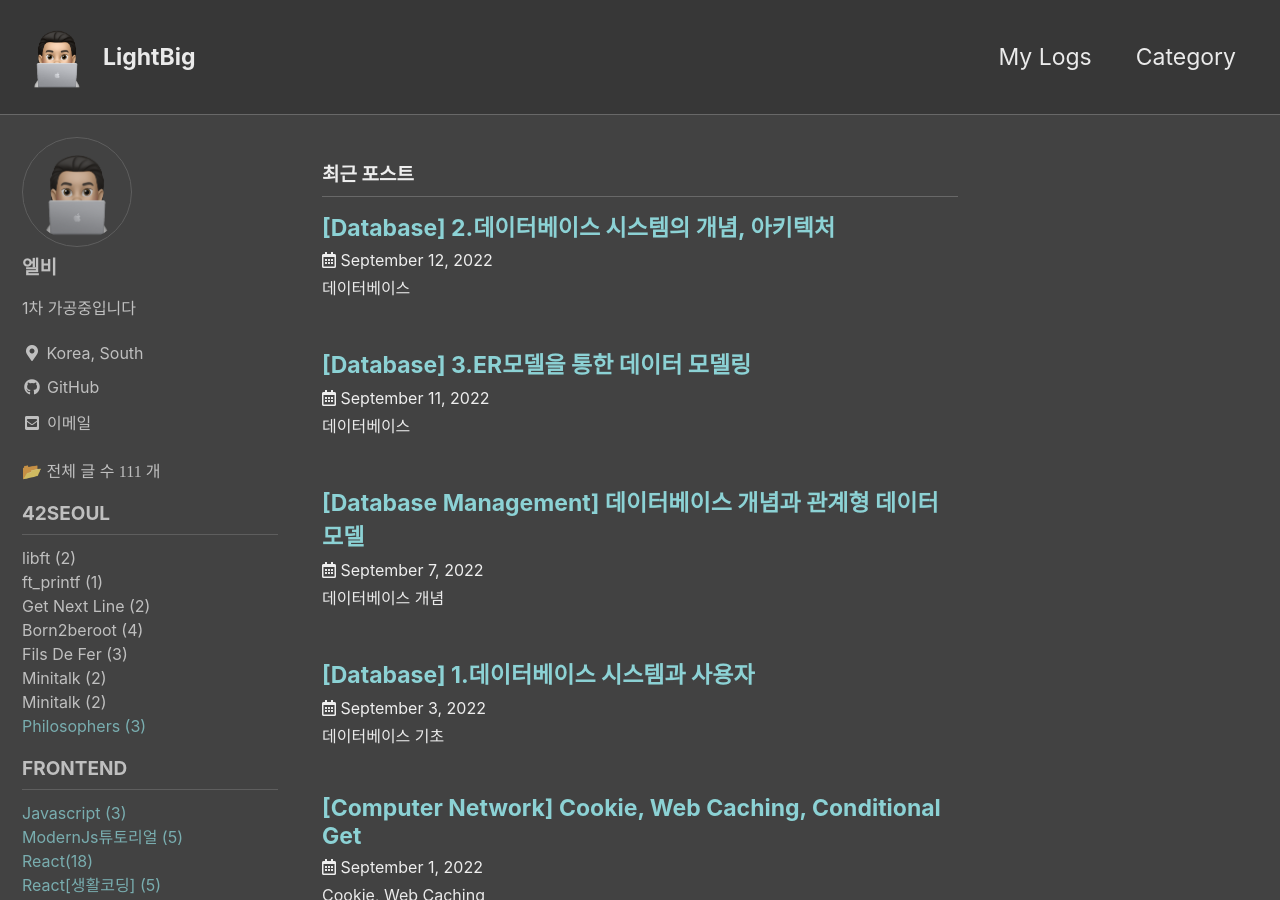
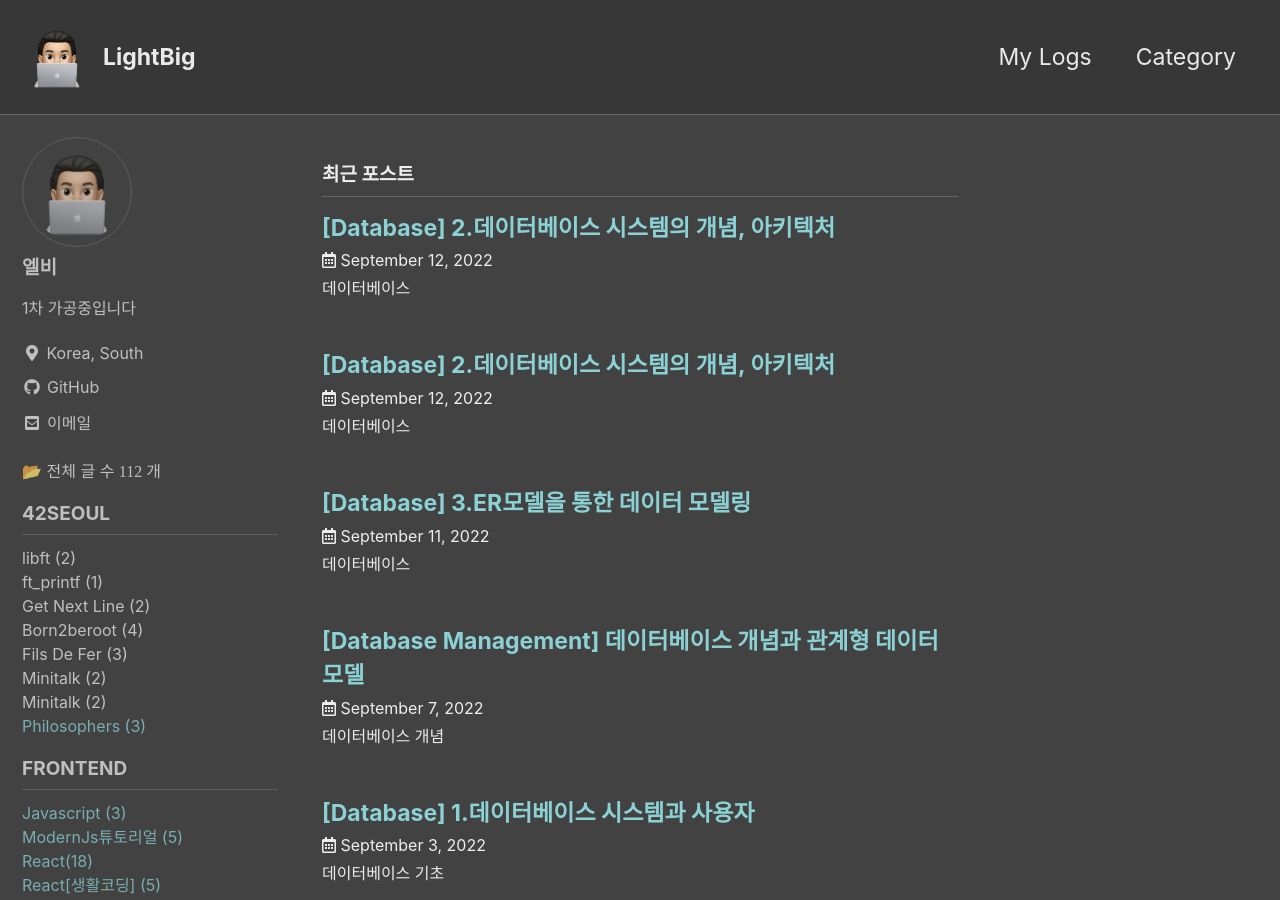
Before and after one commit to koreanddinghwan/koreanddinghwan.github.io, a Jekyll site: the page built from index.html, in a window 1280 px wide and 900 px high. Built offline with Jekyll 4.4.1, drawn with Linux system fonts in a browser that asks for light colours; cached includes are drawn as plain includes; some web fonts are replaced; the list of posts is cut into pages by our own code.

Commit message:
FEAT:POST

```diff
--- /dev/null
+++ b/_posts/db/database/2022-09-26-5.md
@@ -0,0 +1,17 @@
+---
+title: "[Database] 2.데이터베이스 시스템의 개념, 아키텍처"
+excerpt: "데이터베이스"
+
+categories:
+  - database
+tags:
+  - database
+  - DB system
+
+
+toc: true
+toc_sticky: true
+
+date: 2022-09-12
+last_modified_at: 2022-09-12
+---
```
Also changed, not shown: _posts/db/database/2022-09-11-3.md (+19 -5 lines), _posts/db/database/2022-09-12-4.md (+4 -4 lines).
